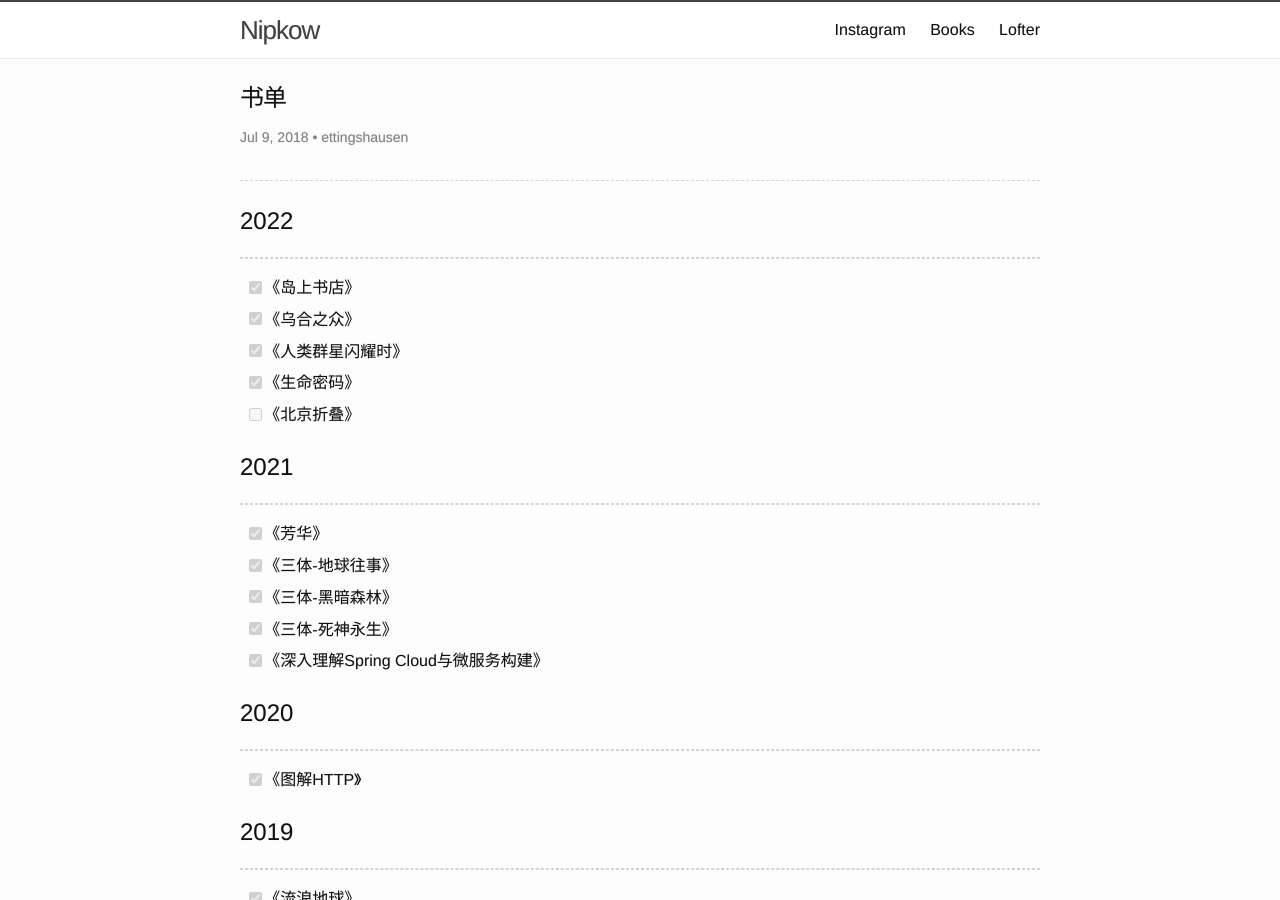
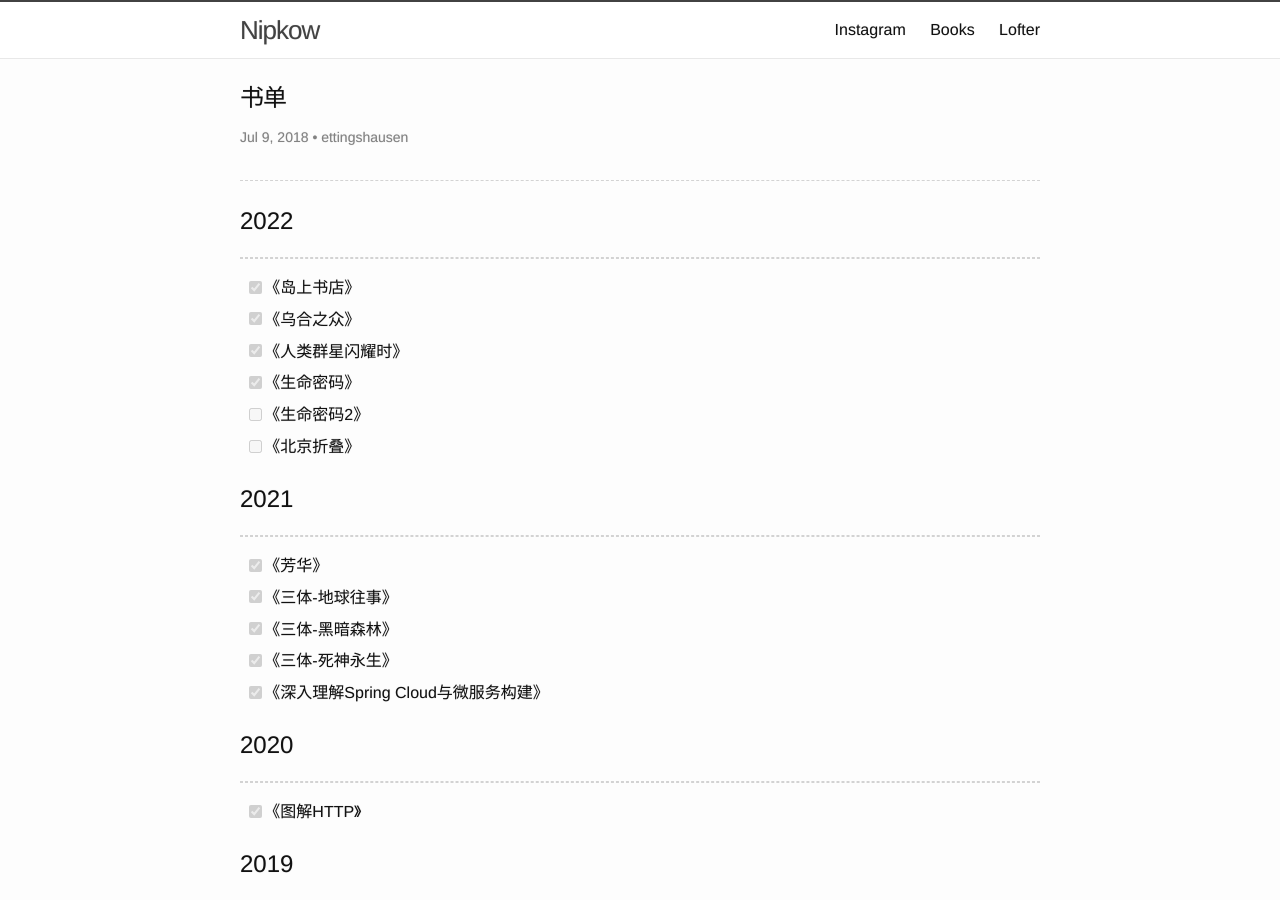
Before and after one commit to ettingshausen/ettingshausen.github.io, a Jekyll site: the page built from books/books.md, in a window 1280 px wide and 900 px high. Built offline with Jekyll 4.4.1, drawn with Linux system fonts in a browser that asks for light colours.

Commit message:
Update books.md

```diff
--- a/books/books.md
+++ b/books/books.md
@@ -12,6 +12,7 @@ date:   2018-07-09 00:54:32 - [x]0800
 - [x] 《乌合之众》
 - [x] 《人类群星闪耀时》
 - [x] 《生命密码》
+- [ ] 《生命密码2》
 - [ ] 《北京折叠》
 
 # 2021
```
